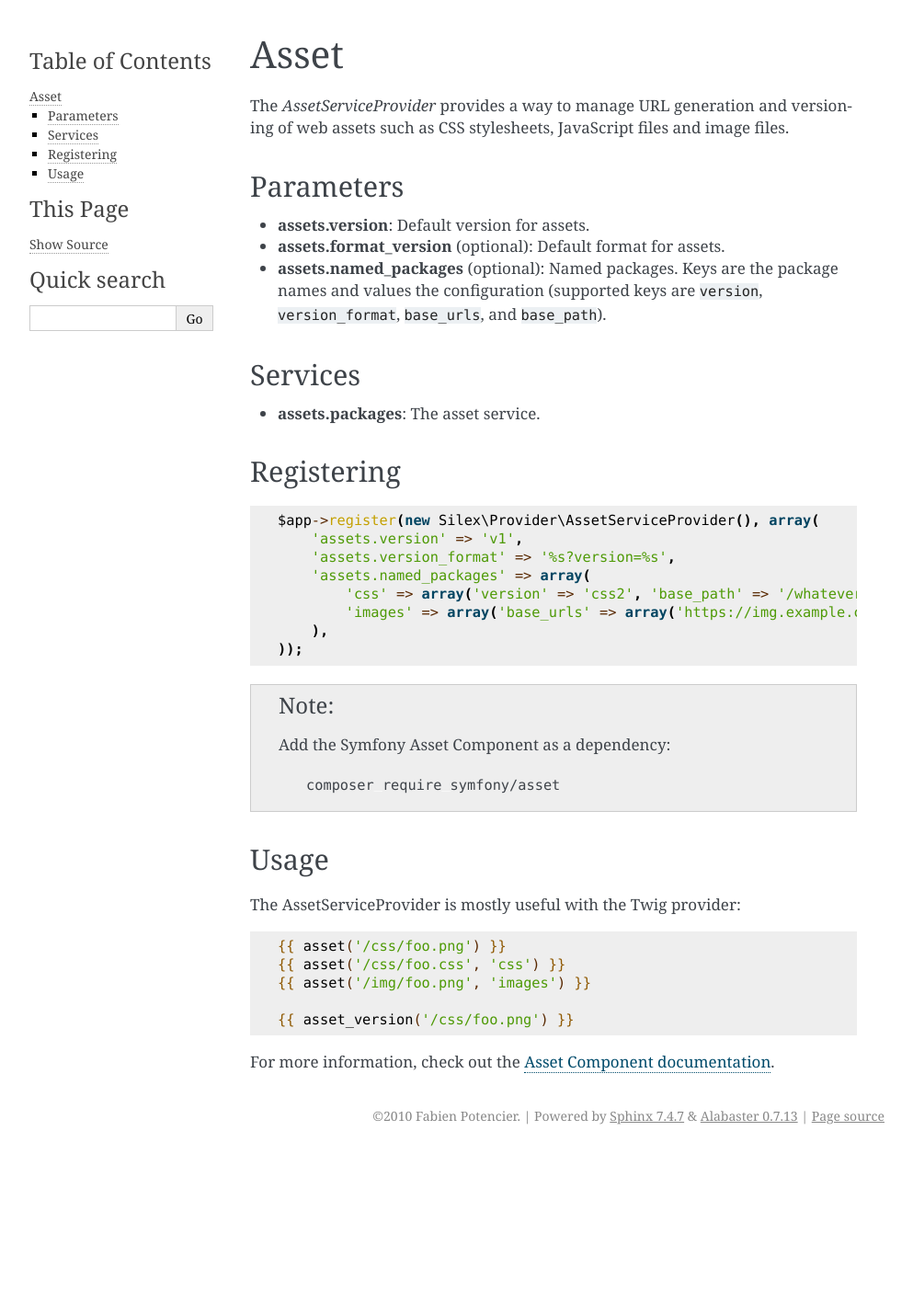
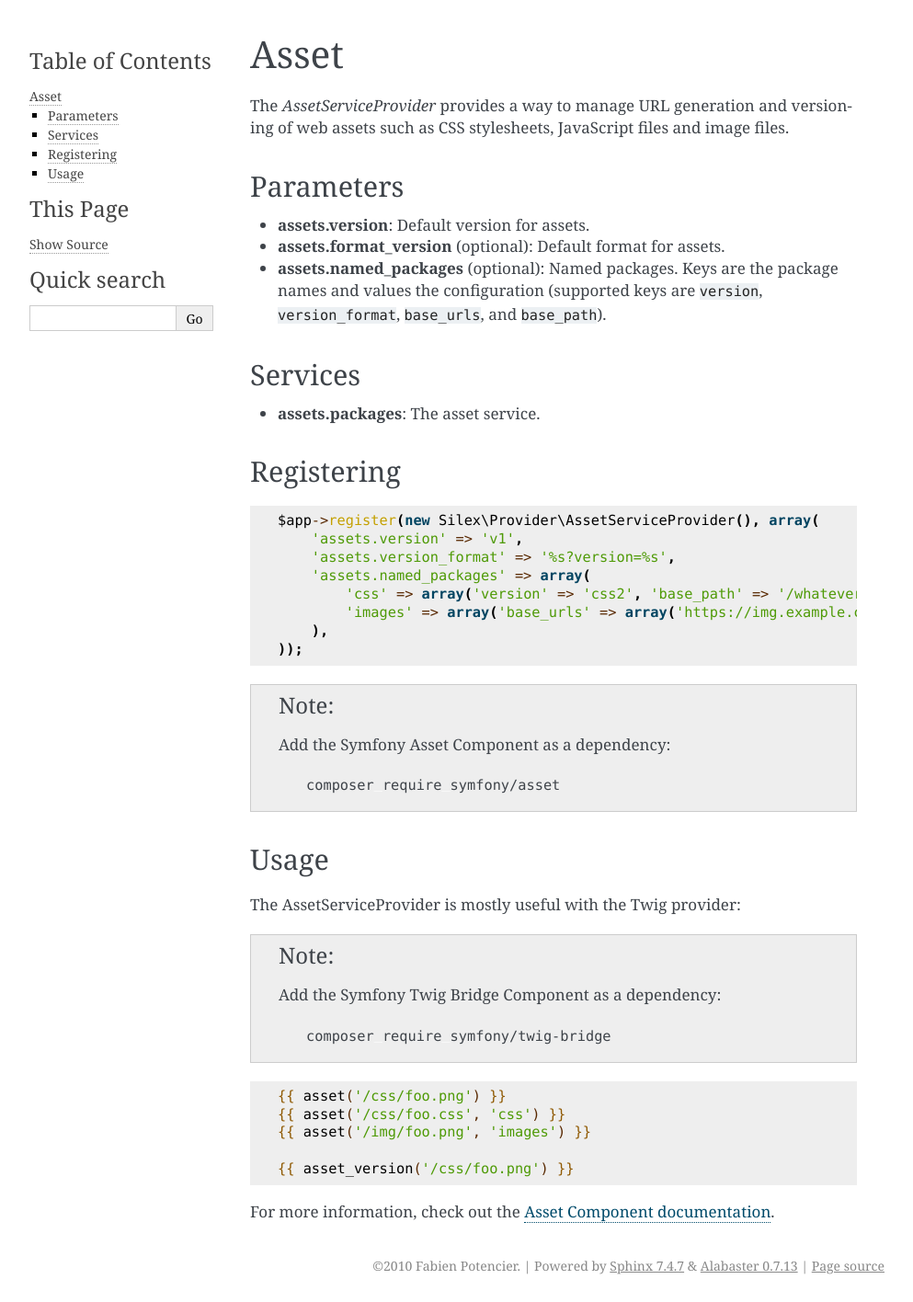
Before and after one commit to silexphp/Silex, a Sphinx documentation site: the page built from doc/providers/asset.rst, in a window 1280 px wide. Shown: the whole page at 92% size, without its empty margins (148-1141 px from the left). Built offline with Sphinx 7.4.7, drawn with Linux system fonts in a browser that asks for light colours; before the commit the page ends 1253 px from its top, so only the background shows below that.

Commit message:
Add symfony/twig-bridge to Asset provider documentation

```diff
--- a/doc/providers/asset.rst
+++ b/doc/providers/asset.rst
@@ -48,6 +48,14 @@ Usage
 
 The AssetServiceProvider is mostly useful with the Twig provider:
 
+.. note::
+
+    Add the Symfony Twig Bridge Component as a dependency:
+
+    .. code-block:: bash
+
+        composer require symfony/twig-bridge
+
 .. code-block:: jinja
 
     {{ asset('/css/foo.png') }}
```
